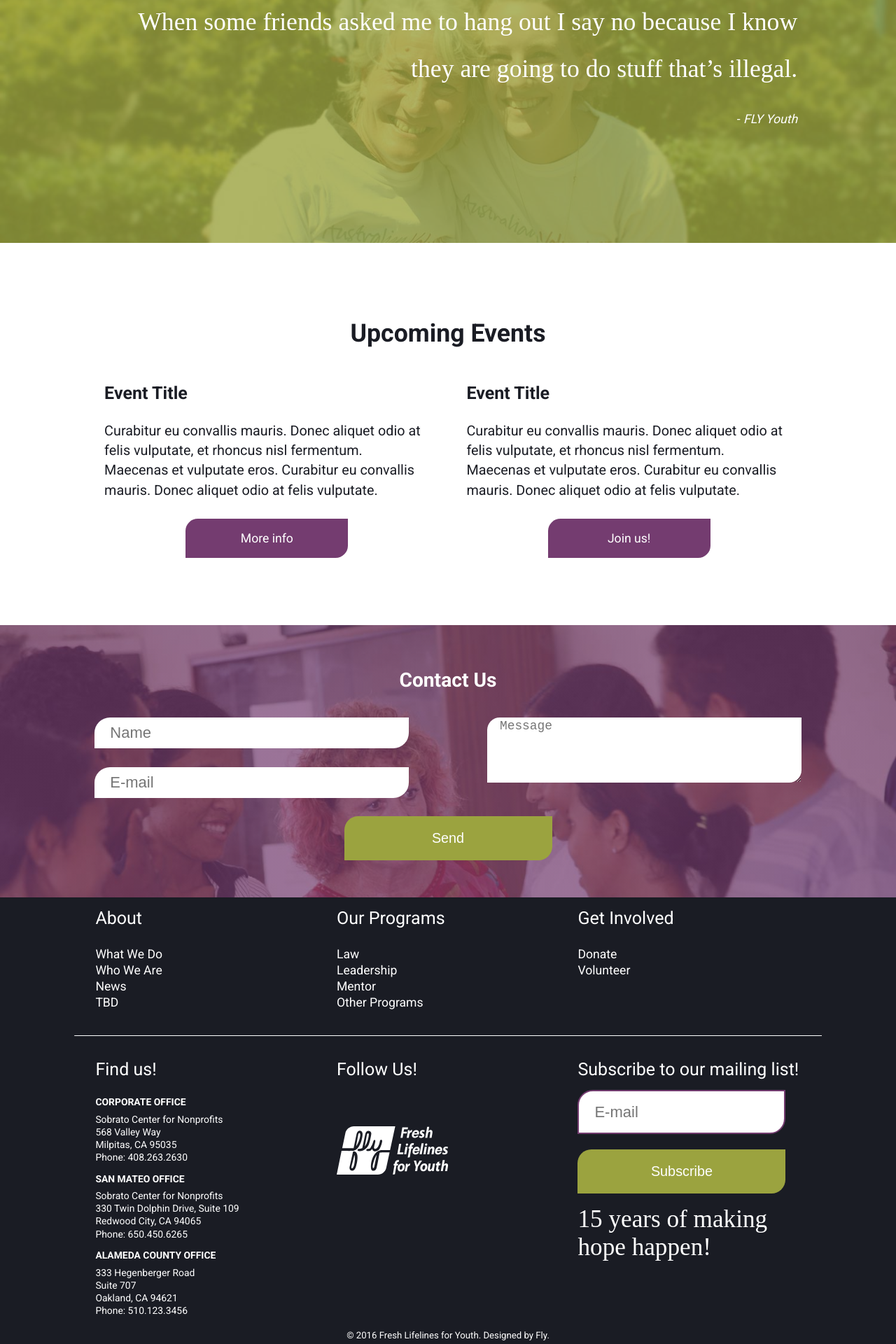
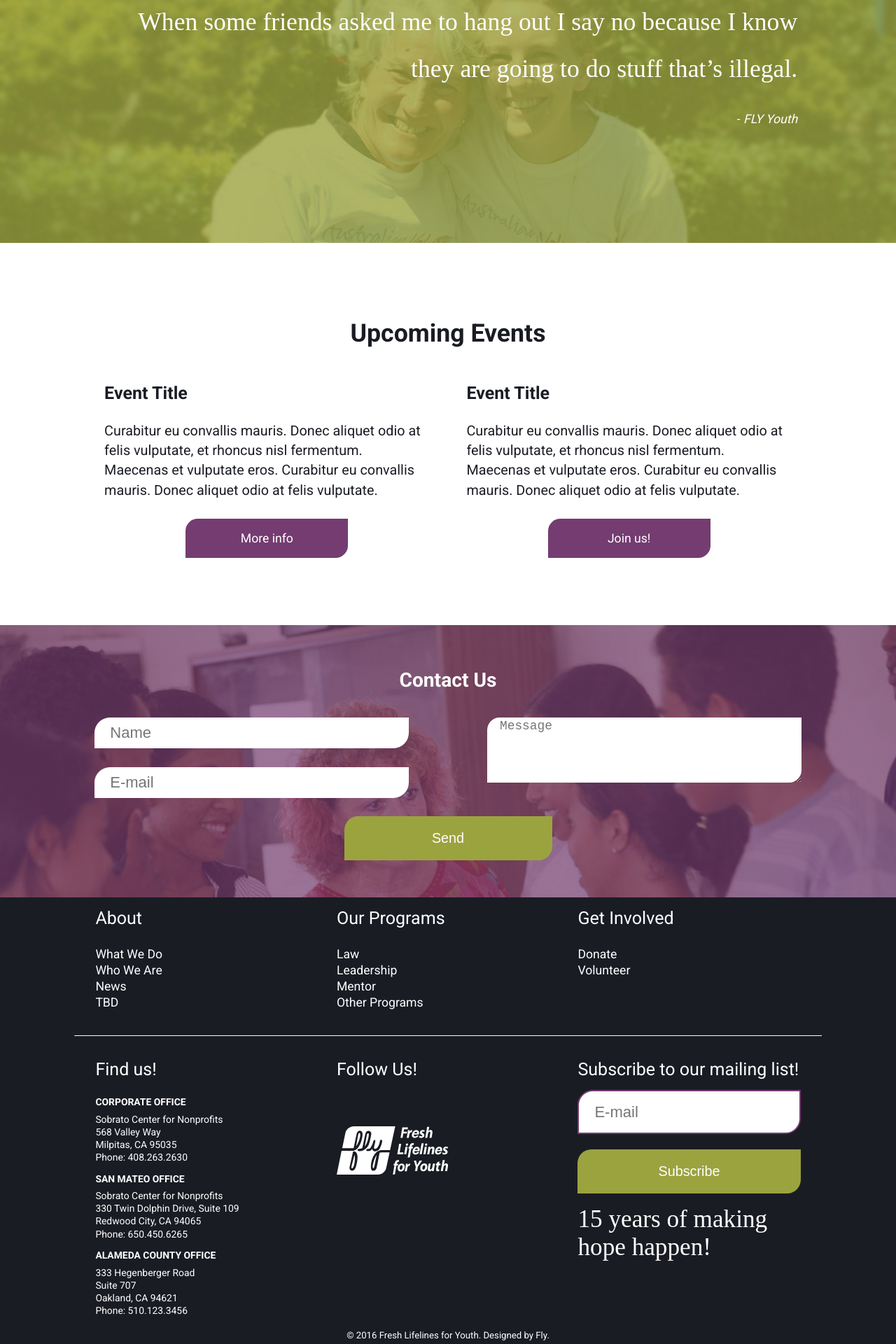
Before and after one commit to rajaaalsubairi/fly-program, a Jekyll site: the page built from index.html, in a window 1280 px wide. Shown: the part 2354-4274 px from the top of the page at 70% size. Built offline with Jekyll 4.4.1, drawn with Linux system fonts in a browser that asks for light colours; some web fonts are replaced; a style sheet for code colours, icons or effects is not loaded.

Commit message:
refractor(css): adjust footer for mobile

```diff
--- a/_layouts/default.html
+++ b/_layouts/default.html
@@ -127,7 +127,7 @@
          </div>
             <hr>
             <div class="grid address b-nav">
-              <div class="micro gutter-1-2 unit unit-xs-1 unit-s-1 unit-m-1-3 unit-l-1-3 unit-xl-1-3">
+              <div class="micro gutter-1-2 unit unit-xs-1 unit-s-1 unit-m-1-2 unit-l-1-3 unit-xl-1-3">
                   <h3>Find us!</h3>
                 <h4>CORPORATE OFFICE</h4>
                 <ul>
@@ -155,13 +155,13 @@
                   <li>Phone: 510.123.3456</li>
                 </ul>
               </div>
-                <div class="gutter-1-2 unit unit-xs-1 unit-s-1 unit-m-1-3 unit-l-1-3 unit-xl-1-3">
+                <div class="gutter-1-2 unit unit-xs-1 unit-s-1 unit-m-1-2 unit-l-1-3 unit-xl-1-3">
                 <h3>Follow Us!</h3>
                 <a href="#"><i class="icon-youtube"><p>youtube</p></i></a>
                 <a href="#"><i class="icon-facebook"><p>facebook</p></i></a>
                 <img class="f-logo" src="{{site.baseurl}}/img/fly-logo.svg" alt="Fly Logo">
                </div>
-            <div class="gutter-1-2 unit unit-xs-1 unit-s-1 unit-m-1-3 unit-l-1-3 unit-xl-1-3">
+            <div class="gutter-1-2 unit unit-xs-1 unit-s-1 unit-m-1 unit-l-1-3 unit-xl-1-3">
               <h3 class="sub-info">Subscribe to our mailing list!</h3>
               <form class="subscribe sub-form">
                 <input type="email" id="email" placeholder="E-mail">
--- a/css/style.css
+++ b/css/style.css
@@ -1134,7 +1134,7 @@
 
 .b-nav {
   background-color: #1A1C24;
-  padding: 1em 6em 0;
+  padding: 1em 2em;
   margin: 0 1em;
 }
 
@@ -1203,11 +1203,12 @@
   color: #fff;
   font-weight: 400;
   font-size: 1.1250rem;
+  width: 100%;
 }
 
 .subscribe input {
   font-size: 1.25em;
-  width: 13.5em;
+  width: 100%;
   margin: 0 0 1em 0;
   height: 2.85em;
   border-bottom-right-radius: 1em;
@@ -1218,7 +1219,7 @@
 
 .sub-info {
   margin: 0;
-  width: 15em;
+  width: 100;
 }
 
 .address {
@@ -1265,7 +1266,7 @@
 .copyright p {
   color: #fff;
   text-align: center;
-  margin: 0 15em;
+  margin: 0 1em;
   font-size: .75em;
 }
 
@@ -1281,7 +1282,7 @@
 hr {
   border-top: solid #fff 1px;
   border-bottom: none;
-  margin: 1em 6em;
+  margin: 1em 2em;
 }
 
 @media only screen and (min-width: 25em) {
@@ -1399,6 +1400,139 @@
   blockquote {
     padding: 6em;
   }
+  footer {
+    background-color: #1A1C24;
+  }
+  form {
+    margin: 0;
+    padding: 0 4.5em;
+  }
+  .b-nav {
+    background-color: #1A1C24;
+    padding: 1em 6em 0;
+    margin: 0 1em;
+  }
+  .b-nav h4 {
+    margin-bottom: .25em;
+    font-size: 1em;
+    color: #fff;
+    margin-bottom: .5em;
+  }
+  .b-nav h3 {
+    color: #fff;
+    font-weight: 400;
+  }
+  .b-nav ul {
+    margin-bottom: 1em;
+    padding: 0;
+  }
+  .b-nav li {
+    list-style: none;
+    margin: 0 auto;
+    font-size: 1em;
+    color: #fff;
+    line-height: 1.3em;
+  }
+  .b-nav a {
+    text-decoration: none;
+    color: #fff;
+  }
+  .b-nav a:hover {
+    text-decoration: underline;
+    color: #9BA33F;
+  }
+  .subscribe {
+    padding: 1em 0;
+    display: block;
+  }
+  .subscribe .sub-form {
+    display: block;
+  }
+  .subscribe i {
+    color: #fff;
+    font-size: 2em;
+    display: inline-block;
+    vertical-align: middle;
+  }
+  .subscribe a {
+    text-decoration: none;
+  }
+  .subscribe p {
+    font-size: 0;
+  }
+  .subscribe .sub-btn {
+    margin: 0;
+    border: none;
+    color: #fff;
+    font-weight: 400;
+    font-size: 1.1250rem;
+    width: 100%;
+  }
+  .subscribe input {
+    font-size: 1.25em;
+    width: 100%;
+    margin: 0 0 1em 0;
+    height: 2.85em;
+    border-bottom-right-radius: 1em;
+    border-top-left-radius: 1em;
+    border: solid #743C70 2px;
+    color: #743C70;
+  }
+  .sub-info {
+    margin: 0;
+    width: 100%;
+  }
+  .address {
+    background-color: #1A1C24;
+  }
+  .address h3 {
+    color: #fff;
+    border: none;
+    line-height: 1em;
+  }
+  .address li {
+    color: #fff;
+  }
+  .address img {
+    width: 50%;
+    margin: 0 0 3em 0;
+  }
+  .icon-facebook,
+  .icon-youtube {
+    font-size: 3em;
+    display: inline-block;
+    color: #fff;
+    margin: 0;
+  }
+  .icon-facebook p,
+  .icon-youtube p {
+    font-size: 0;
+  }
+  .icon-facebook:hover,
+  .icon-youtube:hover {
+    color: #9BA33F;
+  }
+  .copyright {
+    background-color: #1A1C24;
+  }
+  .copyright p {
+    color: #fff;
+    text-align: center;
+    margin: 0 15em;
+    font-size: .75em;
+  }
+  .footer-qoute {
+    padding: 0;
+  }
+  .footer-qoute p {
+    font-size: 2em;
+    text-align: left;
+  }
+  hr {
+    border-top: solid #fff 1px;
+    border-bottom: none;
+    margin: 1em 6em;
+  }
 }
 
 @media only screen and (min-width: 75em) {
```
Also changed, not shown: scss/components/_footer.scss (+7 -6 lines), scss/components/_media-queries.scss (+164 -1 lines).
